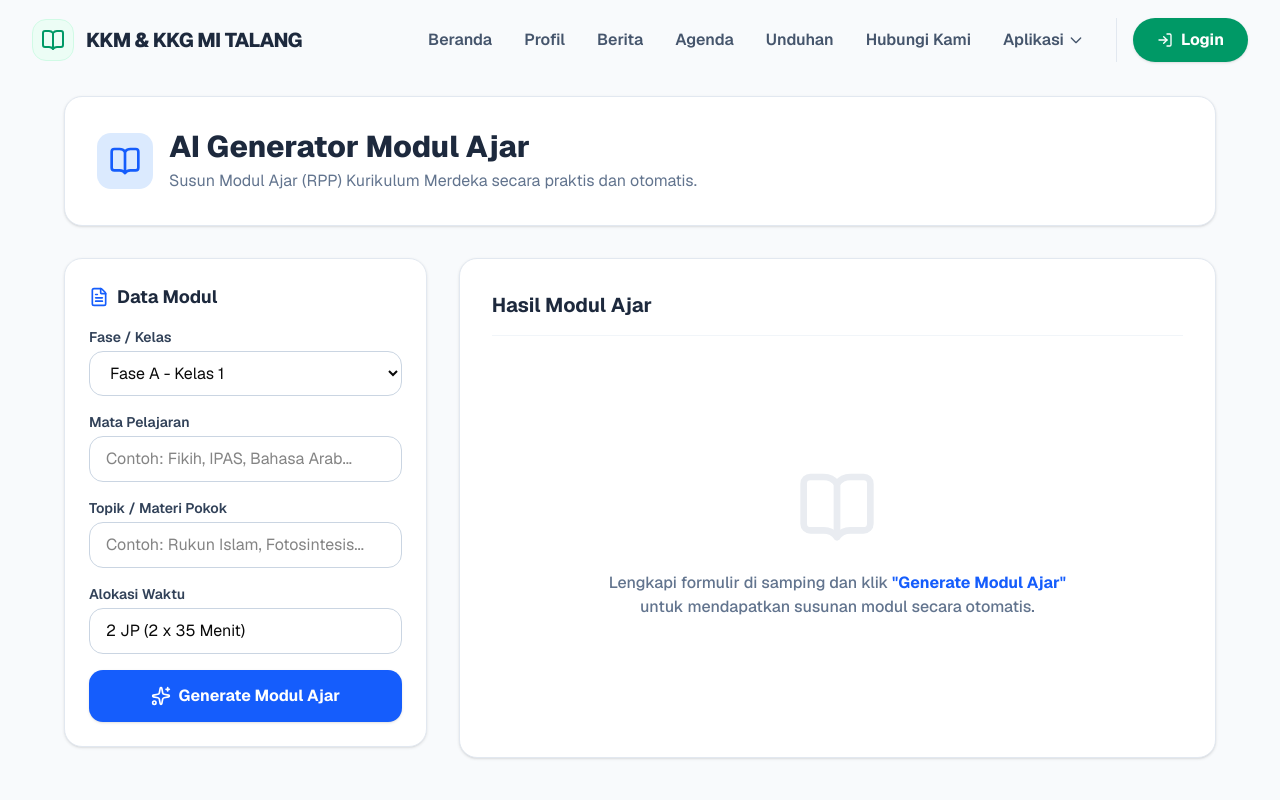
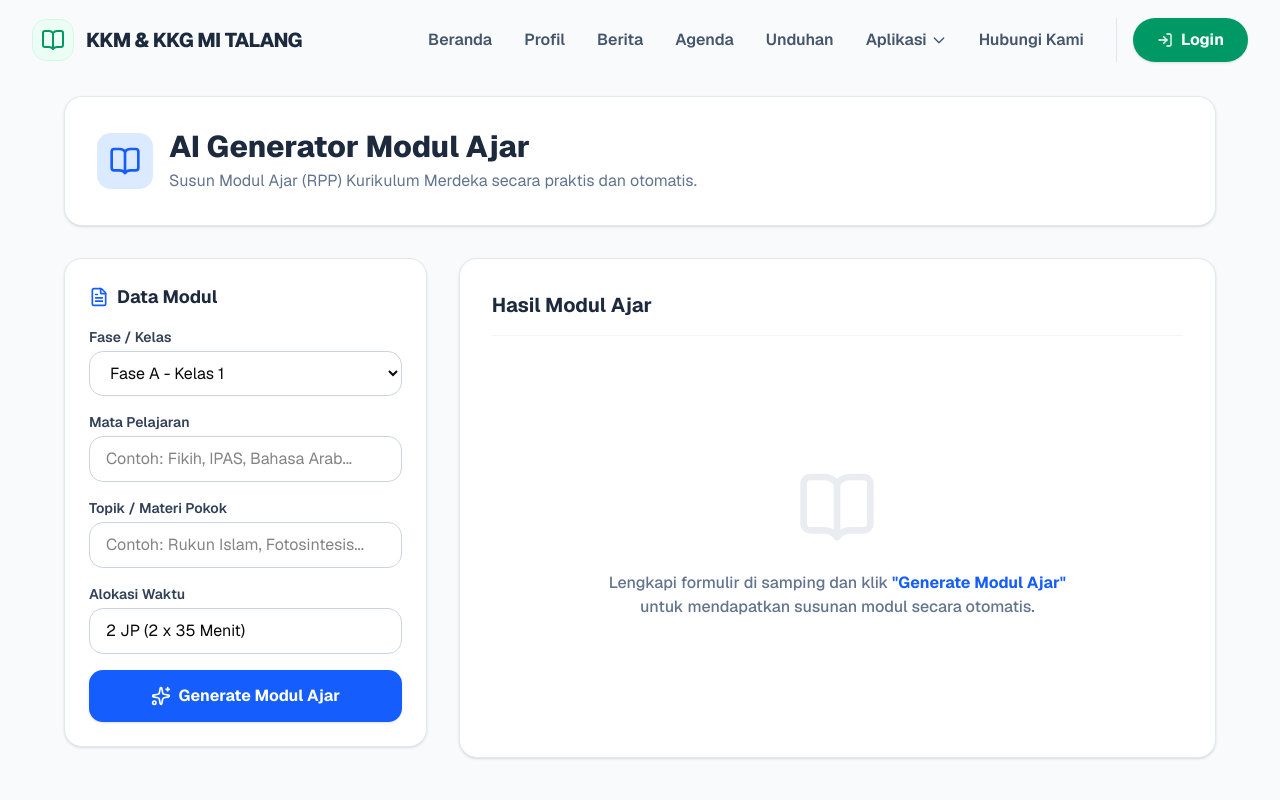
Before and after one commit to vikarmaulanaarrisyad/kkm-kkg-talang, a Next.js app: page /aplikasi/generator-modul-ajar in a window 1280 px wide. Shown: the top 800 px of the page. Built offline with nearby package versions, Linux system fonts and the light colour scheme.

Commit message:
feat: create responsive navbar component with scroll-aware styling and mobile menu support

```diff
--- a/src/components/Navbar.tsx
+++ b/src/components/Navbar.tsx
@@ -49,9 +49,6 @@ export default function Navbar({ siteName = "KKM & KKG MI TALANG" }: { siteName?
             <Link href="/#unduhan" className="text-slate-600 hover:text-emerald-600 font-semibold transition-colors">
               Unduhan
             </Link>
-            <Link href="/kontak" className="text-slate-600 hover:text-emerald-600 font-semibold transition-colors">
-              Hubungi Kami
-            </Link>
 
             {/* Aplikasi Dropdown Desktop */}
             <div className="relative group h-full flex items-center">
@@ -61,7 +58,7 @@ export default function Navbar({ siteName = "KKM & KKG MI TALANG" }: { siteName?
                   <path strokeLinecap="round" strokeLinejoin="round" strokeWidth={2} d="M19 9l-7 7-7-7" />
                 </svg>
               </button>
-              <div className="absolute top-full left-0 pt-2 w-56 opacity-0 invisible group-hover:opacity-100 group-hover:visible transition-all duration-200 z-50">
+              <div className="absolute top-full left-0 pt-1 w-56 opacity-0 invisible group-hover:opacity-100 group-hover:visible transition-all duration-200 z-50">
                 <div className="bg-white border border-slate-100 shadow-xl rounded-xl overflow-hidden transform origin-top scale-95 group-hover:scale-100">
                   <div className="py-2">
                     <Link href="/aplikasi/generator-soal" className="block px-4 py-2.5 text-sm font-medium text-slate-700 hover:bg-emerald-50 hover:text-emerald-700 transition-colors">
@@ -74,7 +71,9 @@ export default function Navbar({ siteName = "KKM & KKG MI TALANG" }: { siteName?
                 </div>
               </div>
             </div>
-
+            <Link href="/kontak" className="text-slate-600 hover:text-emerald-600 font-semibold transition-colors">
+              Hubungi Kami
+            </Link>
             <div className="pl-4 border-l border-slate-200">
               <Link
                 href="/login"
```
